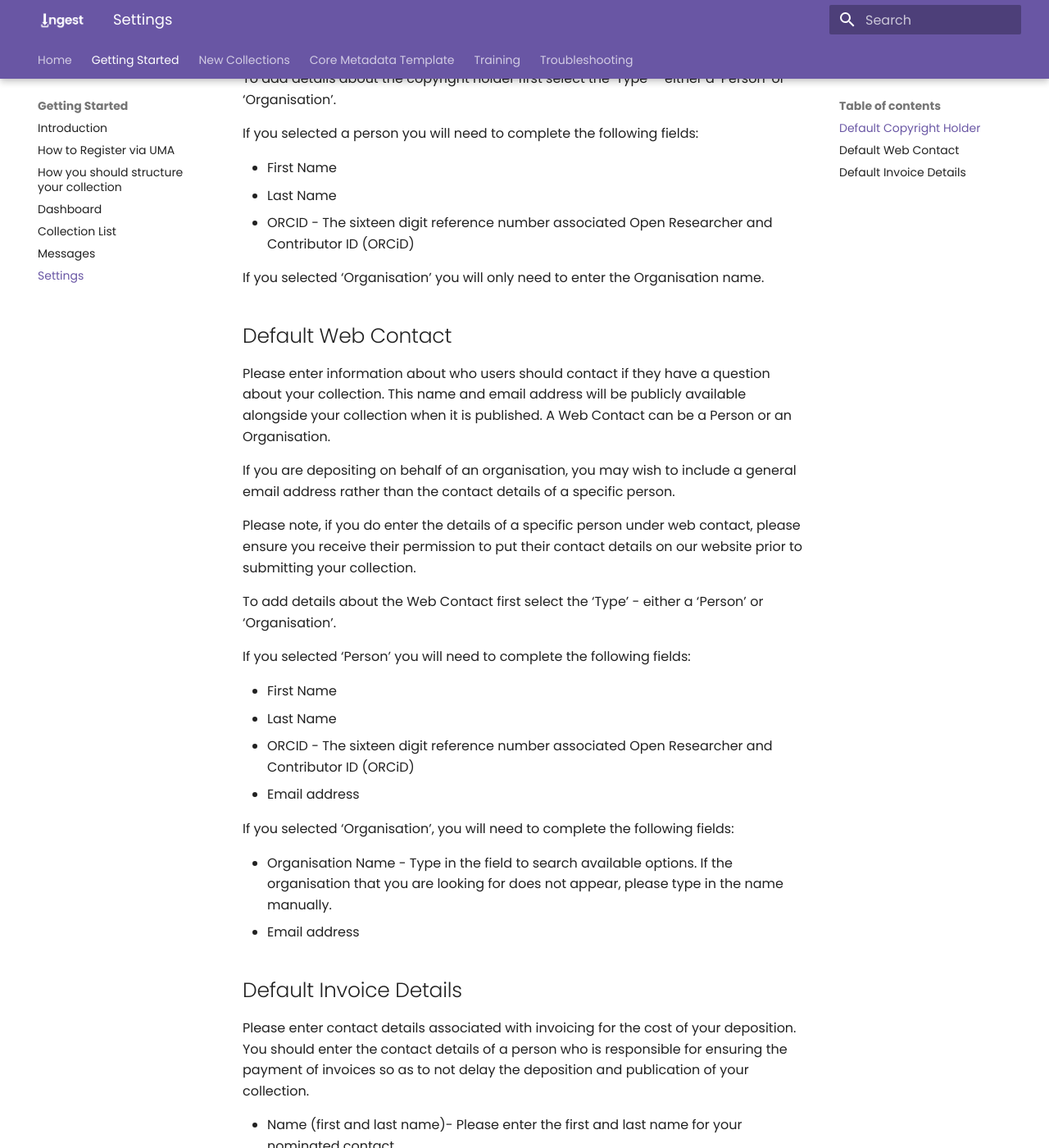
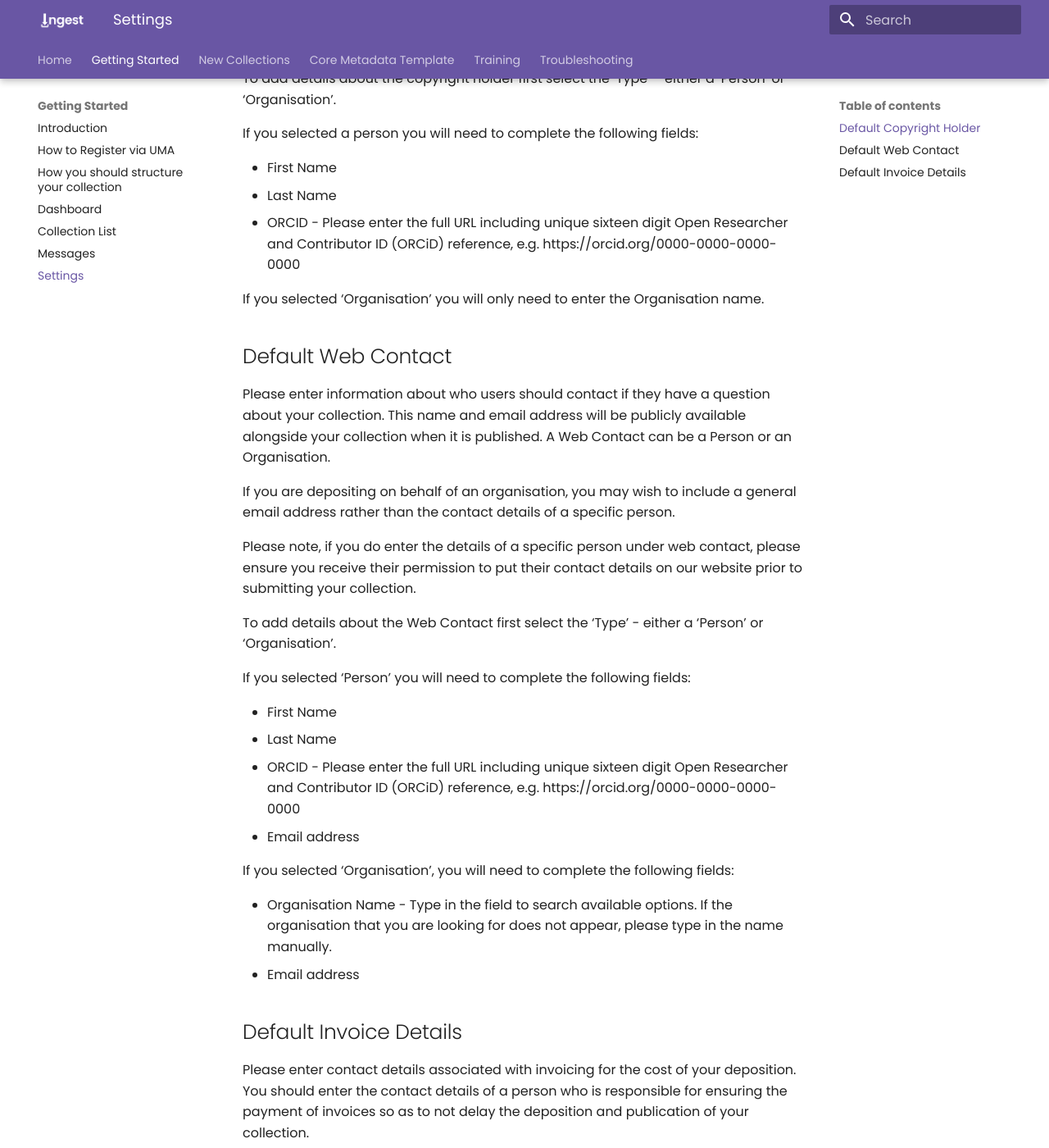
Before and after one commit to uoy-ads/ads-ingest-documentation, an MkDocs documentation site: the page built from docs/gs/gs_settings.md, in a window 1280 px wide and 1400 px high, scrolled down 549 px. Shown: the whole window at 82% size. Built offline with MkDocs 1.6.1 and Material for MkDocs 9.7.7, drawn with Linux system fonts in a browser that asks for light colours.

Commit message:
Clarify ORCID field requirements in gs_settings.md

```diff
--- a/docs/gs/gs_settings.md
+++ b/docs/gs/gs_settings.md
@@ -14,7 +14,7 @@ If you selected a person you will need to complete the following fields:
 
 * First Name
 * Last Name
-* ORCID \- The sixteen digit reference number associated Open Researcher and Contributor ID (ORCiD)
+* ORCID \- Please enter the full URL including unique sixteen digit Open Researcher and Contributor ID (ORCiD) reference, e.g. https://orcid.org/0000-0000-0000-0000
 
 If you selected ‘Organisation’ you will only need to enter the Organisation name.
 
@@ -32,7 +32,7 @@ If you selected ‘Person’ you will need to complete the following fields:
 
 * First Name
 * Last Name
-* ORCID \- The sixteen digit reference number associated Open Researcher and Contributor ID (ORCiD)
+* ORCID \- Please enter the full URL including unique sixteen digit Open Researcher and Contributor ID (ORCiD) reference, e.g. https://orcid.org/0000-0000-0000-0000
 * Email address
 
 If you selected ‘Organisation’, you will need to complete the following fields:
```
